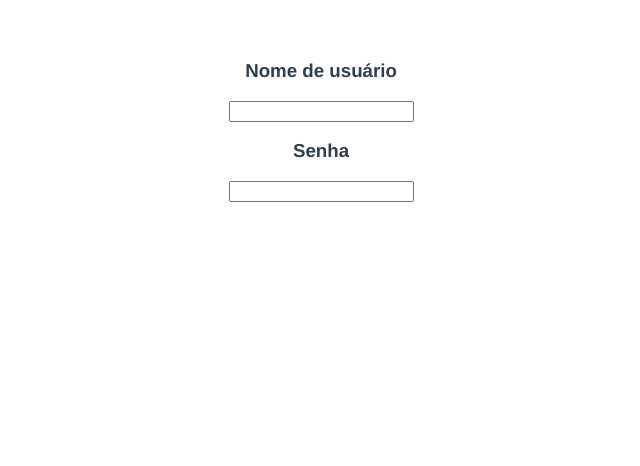
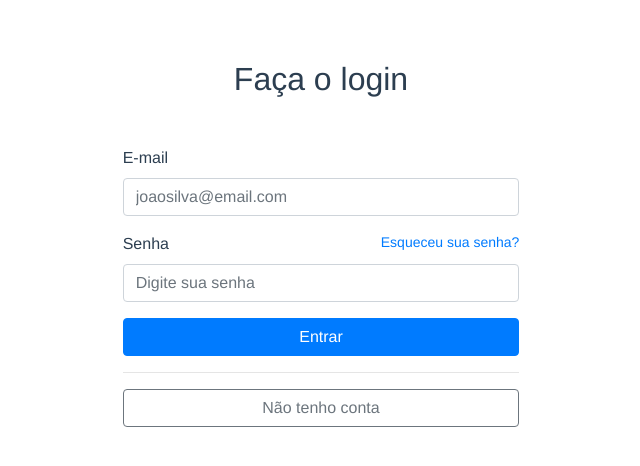
Before and after one commit to leocristian/fullStackApp, a Vue app in the folder frontend/: page / in a window 1280 px wide. Shown: the top 466 px of the page, without its empty margins (319-959 px from the left). Built offline with nearby package versions, Linux system fonts and the light colour scheme.

Commit message:
add login page

```diff
--- a/frontend/package.json
+++ b/frontend/package.json
@@ -8,8 +8,10 @@
     "lint": "vue-cli-service lint"
   },
   "dependencies": {
+    "bootstrap-vue": "^2.21.2",
     "core-js": "^3.6.5",
-    "vue": "^2.6.11"
+    "vue": "^2.6.11",
+    "vuelidate": "^0.7.6"
   },
   "devDependencies": {
     "@vue/cli-plugin-babel": "~4.5.0",
--- a/frontend/src/App.vue
+++ b/frontend/src/App.vue
@@ -19,9 +19,7 @@ export default {
 <style>
 #app {
   font-family: Avenir, Helvetica, Arial, sans-serif;
-  -webkit-font-smoothing: antialiased;
-  -moz-osx-font-smoothing: grayscale;
-  text-align: center;
+  justify-content: center;
   color: #2c3e50;
   margin-top: 60px;
 }
--- a/frontend/src/components/Login.vue
+++ b/frontend/src/components/Login.vue
@@ -1,16 +1,103 @@
 <template>
-    <form action="#">
-        <h3>Nome de usuário</h3>
-        <input type="text">
-        <h3>Senha</h3>
-        <input type="password">
-    </form>
+    <div sm="5" class="d-flex justify-content-center align-items-center login">
+      <div class="col-4">
+        <h2 class="text-center mb-5 title-login">Faça o login</h2>
+        <b-form>
+          <b-form-group
+            label="E-mail"
+            label-for="email"
+            >
+              <b-form-input
+                id="email"
+                type="email"
+                placeholder="joaosilva@email.com"
+                autocomplete="off"
+                v-model="form.email"
+              ></b-form-input>
+            </b-form-group>
+
+            <b-form-group
+              label-for="password"
+            >
+              <label class="d-flex justify-content-between">
+                Senha
+                <small><a href="#">Esqueceu sua senha?</a></small>
+              </label>
+
+              <b-form-input
+                id="password"
+                type="password"
+                placeholder="Digite sua senha"
+                v-model="form.password"
+              ></b-form-input>
+            </b-form-group>
+
+            <b-button
+              type="button"
+              variant="primary"
+              block
+              @click="login">
+              <i class="fas fa-sign-in-alt"></i> Entrar
+            </b-button>
+
+            <hr>
+
+            <b-button
+              type="button"
+              variant="outline-secondary"
+              block
+              @click="register">
+              <i class="fas fa-user-plus"></i> Não tenho conta
+            </b-button>
+        </b-form>
+      </div>
+    </div>
 </template>
 
 <script>
 
+const url = "http://localhost:8000/login"
+export default {
+  data() {
+    return {
+      form: {
+        email: "",
+        password: ""
+      }
+    }
+  },
+  methods: {
+    login() {
+        // Enviar dados para requisição
+        alert('oi')
+        this.$http.post(url, this.form)
+    },
+
+    register() {},
+
+  }
+}
 </script>
 
-<style scoped>
+<style>
 
-</style>
+*, /*resetar o estilo da página*/
+*::after,
+*::before {
+  margin: 0;
+  padding: 0;
+  box-sizing: border-box;
+  text-decoration: none;
+}
+
+.row-login {
+  margin-left: 0;
+}
+
+.left-login {
+  background-color: #F2F2F2;
+}
+
+.title-login {
+  font-weight: bold;
+}
```
Also changed, not shown: frontend/src/main.js (+8 -0 lines), 1 other file (tests, documents, lock files or other folders).
